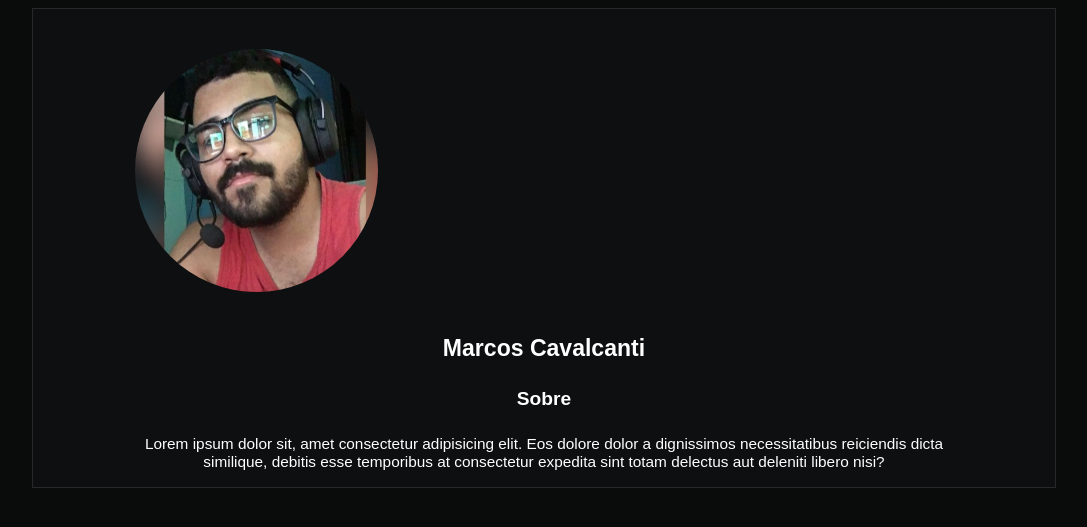
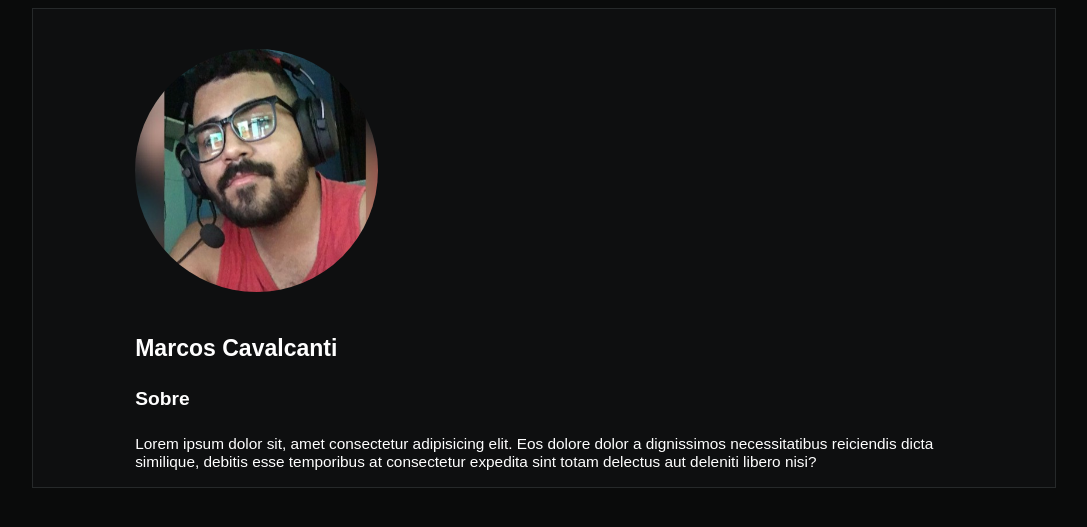
Before and after one commit to Marcos-Cavalcanti21/Portfolio-HTML, a PHP site: page / in a window 1280 px wide. Shown: the top 527 px of the page, without its empty margins (96-1183 px from the left). Run offline with PHP 8.4, Linux system fonts and the light colour scheme; style sheets or scripts are compiled from the project's sources.

Commit message:
bug text align

```diff
--- a/styles/css/main.css
+++ b/styles/css/main.css
@@ -68,6 +68,7 @@ section .about p {
   section .about {
     font-size: 1.5vw !important;
     width: 100% !important;
+    text-align: initial;
   }
   section .about h3 {
     font-size: 1.2em !important;
--- a/styles/css/main.min.css
+++ b/styles/css/main.min.css
@@ -1 +1 @@
-html{width:90%;margin:0 auto;font-size:1vw;font-family:sans-serif;background-color:#0a0b0b}#page-landing{display:flex}#container{margin:auto;width:90%;background-color:#0e0f10;border:1px solid #26292a}section{height:100%}section .profile{width:19vmax;margin:3vmax auto}section .profile img{width:100%;border-radius:50%}section .about{color:#fff;font-size:5vw;text-align:center;width:100%}section .about h3{font-size:1.2em}section .about p{font-size:.8em;color:#fff;width:100%}@media(min-width: 760px){#page-landing{display:flex}section{height:100%;margin:0 8vw}section .profile{width:19vw !important;margin:5vh 0 !important}section .profile img{width:100%;border-radius:50%}section .about{font-size:1.5vw !important;width:100% !important}section .about h3{font-size:1.2em !important}section .about p{font-size:.8em !important}}
+html{width:90%;margin:0 auto;font-size:1vw;font-family:sans-serif;background-color:#0a0b0b}#page-landing{display:flex}#container{margin:auto;width:90%;background-color:#0e0f10;border:1px solid #26292a}section{height:100%}section .profile{width:19vmax;margin:3vmax auto}section .profile img{width:100%;border-radius:50%}section .about{color:#fff;font-size:5vw;text-align:center;width:100%}section .about h3{font-size:1.2em}section .about p{font-size:.8em;color:#fff;width:100%}@media(min-width: 760px){#page-landing{display:flex}section{height:100%;margin:0 8vw}section .profile{width:19vw !important;margin:5vh 0 !important}section .profile img{width:100%;border-radius:50%}section .about{font-size:1.5vw !important;width:100% !important;text-align:initial}section .about h3{font-size:1.2em !important}section .about p{font-size:.8em !important}}
--- a/styles/main.scss
+++ b/styles/main.scss
@@ -97,6 +97,8 @@ section {
             font-size: 1.5vw !important;
             width: 100% !important;
 
+            text-align: initial ;
+
             h3 {
                 font-size: 1.2em !important;
             }
```
